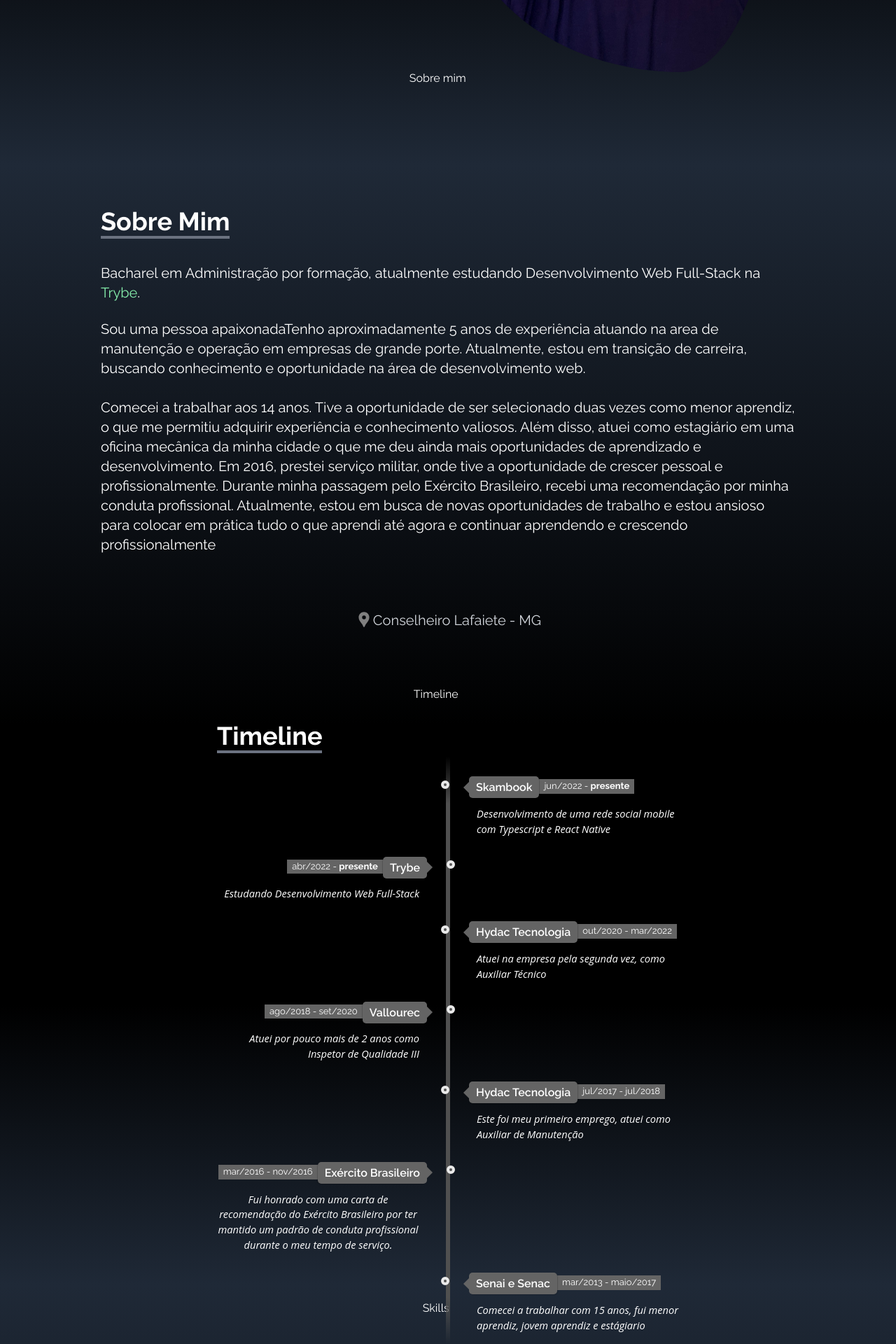
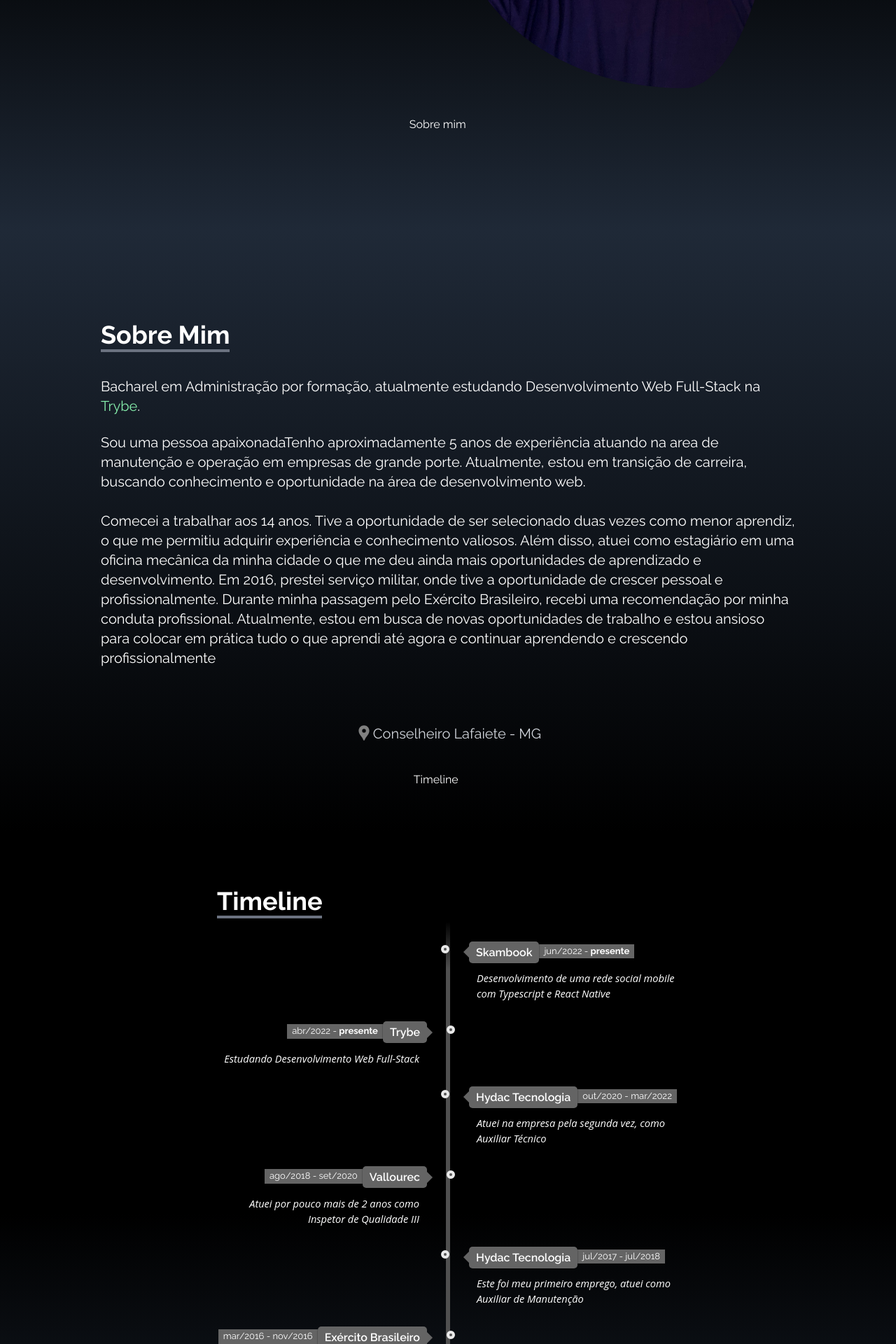
Before and after one commit to Rafael-Souza-97/portfolio, a React (Create React App) app: page / in a window 1280 px wide. Shown: the part 640-2560 px from the top of the page at 70% size. Built offline with nearby package versions, Linux system fonts and the light colour scheme; the HTML template or start-up script is replaced by a standard one.

Commit message:
fix: Responsividade em notebooks com telas pequenas

```diff
--- a/src/components/About.jsx
+++ b/src/components/About.jsx
@@ -7,7 +7,7 @@
   return (
     <div
       name="sobre mim"
-      className="md:flex flex-col w-full md:h-screen bg-gradient-to-b from-gray-800 to-black text-white pt-36 md:pt-0"
+      className="md:flex flex-col w-full min-h-screen bg-gradient-to-b from-gray-800 to-black text-white pt-32"
     >
       <div className="max-w-screen-lg mx-auto flex flex-col justify-center md:h-full px-4">
         <div>
@@ -37,14 +37,14 @@
         </p>
       </div>
 
-      <div className="hidden md:flex justify-center">
+      <div className="hidden md:flex justify-center px-8 py-10">
         <Link
           to="timeline"
           smooth
           duration={500}
           >
           <button
-            className="group text-white w-fit px-8 py-3 my-2 flex items-center rounded-md bg-transparent mb-5"
+            className="group text-white flex items-center rounded-md bg-transparent mb-5"
           >
             Timeline
             <span>
--- a/src/components/Home.jsx
+++ b/src/components/Home.jsx
@@ -9,7 +9,7 @@
     <div
       name="home"
       id="home"
-      className="md:h-screen w-full bg-gradient-to-b from-black via-black to-gray-800 pb-20 min-h-fit home-big-container"
+      className="min-h-screen w-full bg-gradient-to-b from-black via-black to-gray-800 pb-20 home-big-container"
     >
       <div className="max-w-screen-lg mx-auto flex flex-col items-center justify-center h-full px-8 md:flex-row home-container">
         <div className="flex flex-col justify-center h-full text-container mt-32 mr-10">
@@ -33,14 +33,14 @@
         </div>
       </div>
 
-      <div className="hidden md:flex justify-center">
+      <div className="hidden md:flex justify-center px-8 py-10">
         <Link
           to="sobre mim"
           smooth
           duration={500}
         >
           <button
-          className="group text-white w-fit px-8 py-3 my-2 flex items-center rounded-md bg-transparent mb-5"
+          className="group text-white flex items-center rounded-md bg-transparent mb-5"
           >
             Sobre mim
             <span>
--- a/src/components/Portfolio.jsx
+++ b/src/components/Portfolio.jsx
@@ -51,7 +51,7 @@
   return (
     <div
       name="portfolio"
-      className="md:flex flex-col w-full md:h-screen bg-gradient-to-b from-black via-black to-gray-800 text-white pt-36 md:pt-0"
+      className="md:flex flex-col w-full min-h-screen bg-gradient-to-b from-black via-black to-gray-800 text-white pt-32"
     >
       <div className="max-w-screen-lg mx-auto flex flex-col justify-center md:h-full px-4">
         <div className="pb-10">
@@ -97,14 +97,14 @@
           </div>
         </div>
 
-        <div className="hidden md:flex justify-center">
+        <div className="hidden md:flex justify-center px-8 py-10">
           <Link
             to="contato"
             smooth
             duration={500}
             >
             <button
-              className="group text-white w-fit px-8 py-3 my-2 flex items-center rounded-md bg-transparent mb-5"
+              className="group text-white flex items-center rounded-md bg-transparent"
             >
               Contato
               <span>
@@ -118,54 +118,3 @@
 };
 
 export default Portfolio;
-
-//sm:pt-0 md:pt-16 md:pb-44 lg:pt-30 xl:pt-21 pb-22 lg:pb-40 xl:pb-2
-
-// {<div
-//       name="portfolio"
-//       className="w-full h-5/6 bg-gradient-to-b from-black via-black to-gray-800 text-white pt-36"
-//     >
-//       <div className="max-w-screen-lg mx-auto flex flex-col justify-center px-5">
-//         <div className="pb-10">
-//           <p className="text-4xl font-bold inline border-b-4 border-gray-500">
-//             Portfolio
-//           </p>
-//         </div>
-
-//         <div className="grid sm:grid-cols-2 md:grid-cols-3 gap-10 sm:px-8">
-//           {projects.map(({ id, name, src, href, repository }) => (
-//             <div key={id} className="shadow-md shadow-gray-600 rounded-lg">
-//               <a href={href ? href : repository}>
-//                 <p className="text-1xl text-center my-2 text-gray-300 tech">{name}</p>
-//                 <img
-//                   src={src}
-//                   alt={name}
-//                   className="rounded-md duration-200 hover:scale-105"
-//                 />
-//               </a>
-//               { href ?
-//               <div className="flex flex-wrap xl:flex-nowrap xl:px-10 items-center justify-center">
-//                 <a href={href}>
-//                   <button className="px-6 my-4 xl:my-10 duration-200 hover:underline text-center">
-//                     Demonstração
-//                   </button>
-//                   </a>
-
-//                   <a className="text-center" href={repository}>
-//                     <button className="px-6 my-4 xl:my-10 duration-200 hover:underline text-center">
-//                       Repositório
-//                     </button>
-//                   </a>
-//                 </div>:
-//                 <div className="flex flex-wrap items-center justify-center">
-//                   <a className="text-center" href={repository}>
-//                     <button className="px-6 m-4 xl:my-10 duration-200 hover:underline text-center">
-//                       Repositório
-//                     </button>
-//                   </a>
-//                 </div>}
-//               </div>
-//             ))}
-//           </div>
-//         </div>
-//     </div>}
--- a/src/components/Skills.jsx
+++ b/src/components/Skills.jsx
@@ -65,7 +65,7 @@
   return (
     <div
       name="skills"
-      className="bg-gradient-to-b from-gray-800 to-black w-full md:h-screen pt-36 md:pt-0 pb-20"
+      className="bg-gradient-to-b from-gray-800 to-black w-full min-h-screen pt-36"
     >
       <div className="max-w-screen-lg mx-auto p-4 flex flex-col justify-center text-white md:h-full px-8">
         <div>
@@ -92,14 +92,14 @@
         </div>
       </div>
 
-      <div className="hidden md:flex justify-center">
+      <div className="hidden md:flex justify-center px-8 py-5">
         <Link
           to="portfolio"
           smooth
           duration={500}
           >
           <button
-            className="group text-white w-fit px-8 py-3 my-2 flex items-center rounded-md bg-transparent mb-5"
+            className="group text-white flex items-center rounded-md bg-transparent mb-5"
           >
             Portfolio
             <span>
--- a/src/components/Timeline.jsx
+++ b/src/components/Timeline.jsx
@@ -17,7 +17,7 @@
   return (
     <div
       name="timeline"
-      className="md:flex flex-col w-full md:h-screen bg-gradient-to-b from-black via-black to-gray-800 text-white pt-32 md:pt-20"
+      className="min-h-screen md:flex flex-col w-full bg-gradient-to-b from-black via-black to-gray-800 text-white pt-32 md:pt-20"
     >
       <div className="max-w-screen-xl mx-auto flex flex-col justify-center md:h-full px-4">
         <div>
@@ -169,14 +169,14 @@
         </div>
       </div>
 
-      <div className="hidden md:flex justify-center">
+      <div className="hidden md:flex justify-center px-8 py-10">
         <Link
           to="skills"
           smooth
           duration={500}
           >
           <button
-            className="group text-white w-fit px-8 py-3 my-2 flex items-center rounded-md bg-transparent mb-5"
+            className="group text-white flex items-center rounded-md bg-transparent mb-5"
           >
             Skills
             <span>
--- a/src/styles/Home.css
+++ b/src/styles/Home.css
@@ -314,3 +314,10 @@
 	margin: 1em 4em 0 4em;
 }
 }
+
+@media screen and (min-width: 400px)  and (max-width: 660px) {
+  .direction-l .desc,
+  .direction-r .desc {
+    margin: 1em 4em 0 4em;
+  }
+  }
```
